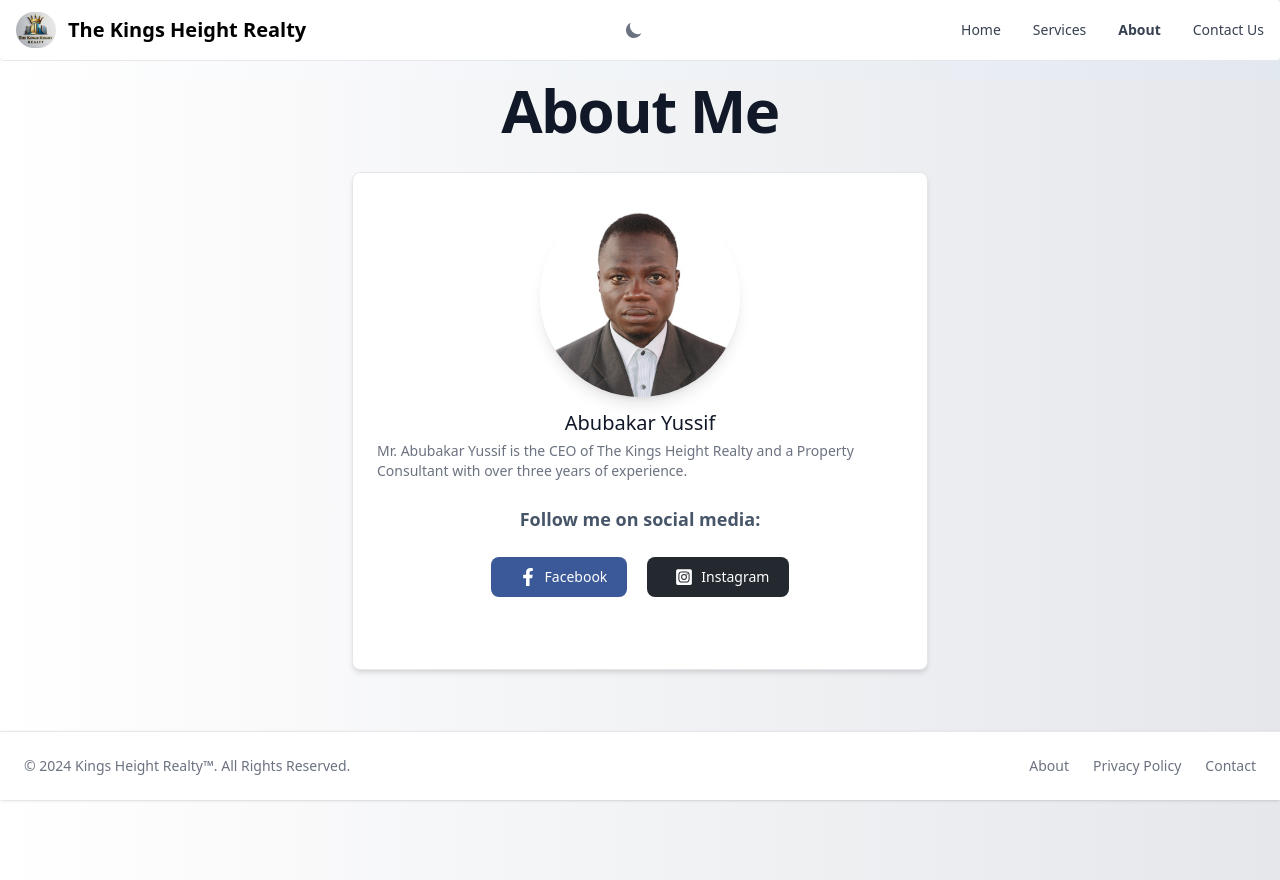
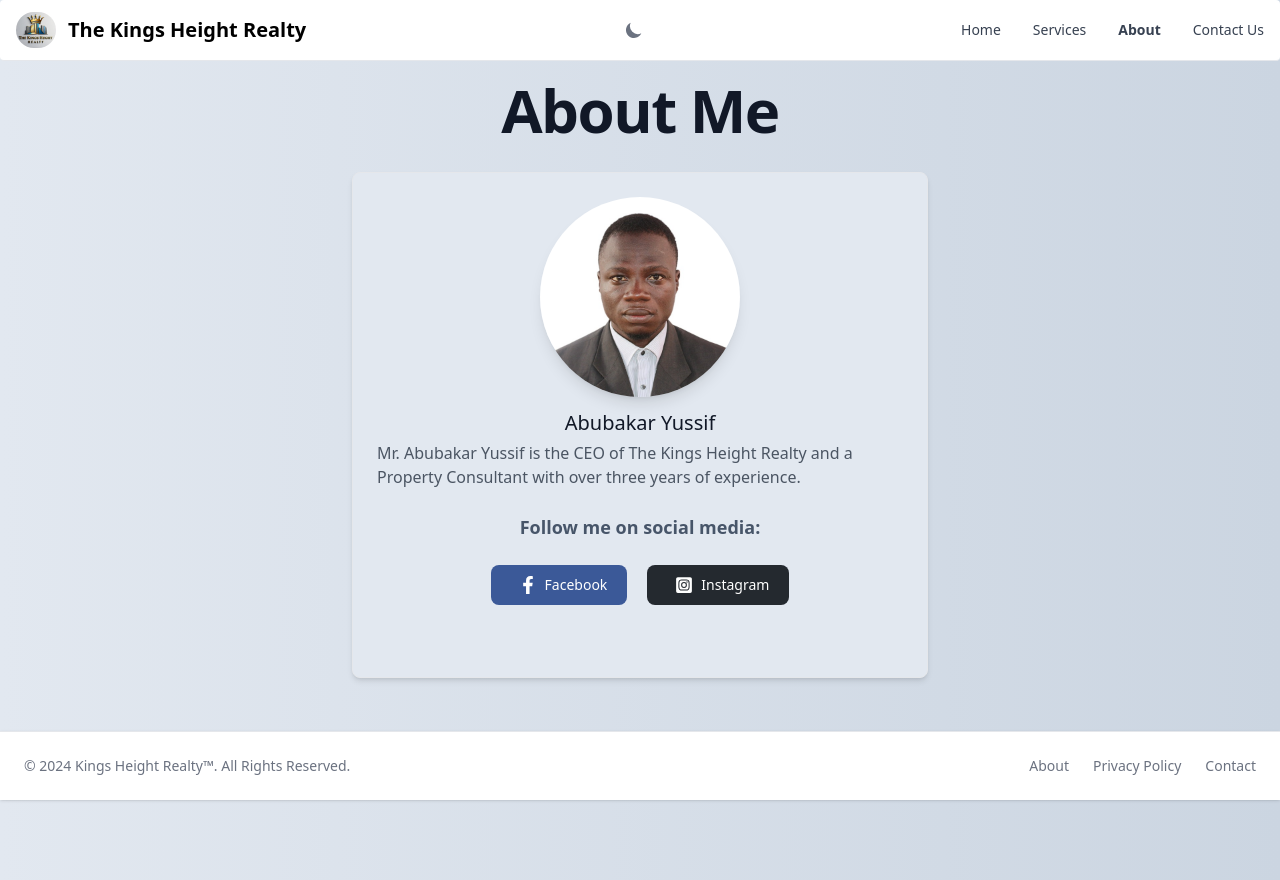
Before and after one commit to douglastawile/the-kings-height-realty, a React (Vite) app: page /about in a window 1280 px wide. Built offline with nearby package versions, Linux system fonts and the light colour scheme.

Commit message:
Updated minor changes

```diff
--- a/index.html
+++ b/index.html
@@ -1,7 +1,7 @@
 <!DOCTYPE html>
 <html
   lang="en"
-  class="bg-gradient-to-r from-white to-slate-200 dark:bg-gradient-to-r dark:from-slate-900 dark:to-black"
+  class="bg-gradient-to-r from-slate-200 to-slate-300 dark:bg-gradient-to-r dark:from-slate-800 dark:to-slate-900"
 >
   <head>
     <meta charset="UTF-8" />
@@ -14,3 +14,22 @@
     <script type="module" src="/src/main.jsx"></script>
   </body>
 </html>
+
+<!-- <!DOCTYPE html>
+<html
+  lang="en" class="bg-slate-200 dark:bg-slate-900">
+  class="bg-gradient-to-r from-slate-200 to-slate-300 dark:bg-gradient-to-r dark:from-slate-800 dark:to-slate-900"
+>
+  <head>
+    <meta charset="UTF-8" />
+    <link rel="icon" type="image/jpeg" href="/logo2.jpg" />
+    <meta name="viewport" content="width=device-width, initial-scale=1.0" />
+    <title>The Kings Height Realty</title>
+  </head>
+  <body
+    class="bg-gradient-to-r from-slate-200 to-slate-300 dark:bg-gradient-to-r dark:from-slate-800 dark:to-slate-900"
+  >
+    <div id="root"></div>
+    <script type="module" src="/src/main.jsx"></script>
+  </body>
+</html> -->
--- a/src/pages/About.jsx
+++ b/src/pages/About.jsx
@@ -86,7 +86,7 @@
   }, []);
 
   return (
-    <main className="h-screen bg-gradient-to-r from-white to-gray-200 dark:bg-gradient-to-r dark:from-gray-900 dark:to-black">
+    <main className="h-screen">
       <header>
         <h1 className="mb-4 text-4xl text-center font-extrabold leading-none tracking-tight text-gray-900 md:text-5xl lg:text-6xl dark:text-white">
           About Me
@@ -94,7 +94,7 @@
       </header>
 
       <section>
-        <Card className="max-w-xl mx-4 sm:mx-auto mt-8 mb-16">
+        <Card className="max-w-xl mx-4 sm:mx-auto mt-8 mb-16 bg-slate-200 dark:bg-slate-800">
           <div className="flex flex-col items-center pb-10">
             <img
               src="/profile.jpg"
@@ -107,7 +107,7 @@
             <h2 className="mb-1 text-xl font-medium text-gray-900 dark:text-white">
               Abubakar Yussif
             </h2>
-            <p className="text-sm text-gray-500 dark:text-gray-400 mb-4">
+            <p className="text-md text-gray-600 dark:text-gray-400 mb-4">
               Mr. Abubakar Yussif is the CEO of The Kings Height Realty and a
               Property Consultant with over three years of experience.
             </p>
--- a/src/pages/Contact.jsx
+++ b/src/pages/Contact.jsx
@@ -12,14 +12,11 @@
   }, []);
 
   return (
-    <div className="h-screen bg-gradient-to-r from-white to-gray-200 dark:bg-gradient-to-r dark:from-gray-900 dark:to-black">
+    <div className="h-screen mt-4">
       <h1 className="mb-4 text-4xl text-center font-extrabold leading-none tracking-tight text-gray-900 md:text-5xl lg:text-6xl dark:text-white">
         Contact Us
       </h1>
 
-      <h3 className="my-2 text-2xl text-center font-extrabold leading-none tracking-tight text-gray-900 md:text-3xl lg:text-4xl dark:text-slate-400">
-        You can reach us for more enquiries:{" "}
-      </h3>
       <div className="my-4">
         <article className="group block max-w-lg my-4 mx-2 sm:mx-auto rounded-lg p-6 bg-white ring-1 ring-slate-900/5 shadow-lg space-y-3 hover:bg-sky-500 hover:ring-sky-500 dark:bg-slate-700">
           <div className="flex items-center space-x-3">
--- a/src/pages/Home.jsx
+++ b/src/pages/Home.jsx
@@ -4,10 +4,7 @@
 
 const Home = () => {
   return (
-    <main
-      role="main"
-      className="h-screen bg-gradient-to-r from-white to-gray-200 dark:bg-gradient-to-r dark:from-gray-900 dark:to-black min-h-screen mb-16 bg-home"
-    >
+    <main role="main" className="h-screen min-h-screen mb-16 bg-home">
       <HomeCarousel />
       <section
         className="container mx-auto px-4 sm:px-6 lg:px-8 py-8 sm:py-12 lg:py-16 flex flex-col justify-center items-center text-center"
--- a/src/pages/Services.jsx
+++ b/src/pages/Services.jsx
@@ -11,7 +11,7 @@
   }, []);
 
   return (
-    <main className="h-screen bg-gradient-to-r from-white to-gray-200 dark:bg-gradient-to-r dark:from-gray-900 dark:to-black">
+    <main className="h-screen">
       <header>
         <h1 className="mb-4 text-4xl text-center font-extrabold leading-none tracking-tight text-gray-900 md:text-5xl lg:text-6xl dark:text-white">
           Our Services
@@ -29,7 +29,7 @@
       </section>
 
       <section>
-        <Card className="rounded-lg shadow-lg mb-16 p-2">
+        <Card className="rounded-lg shadow-lg mb-16 p-2 bg-slate-200 dark:bg-slate-800">
           <Tabs aria-label="Our Services" variant="pills">
             {[
               {
--- a/src/styles/background.css
+++ /dev/null
@@ -1,4 +0,0 @@
-/* .bg-home {
-  background: linear-gradient(to right, #ff7e5f, #feb47b);
-  background-size: cover;
-} */
```
